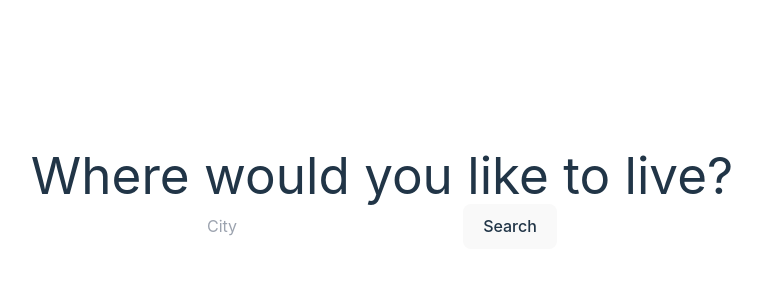
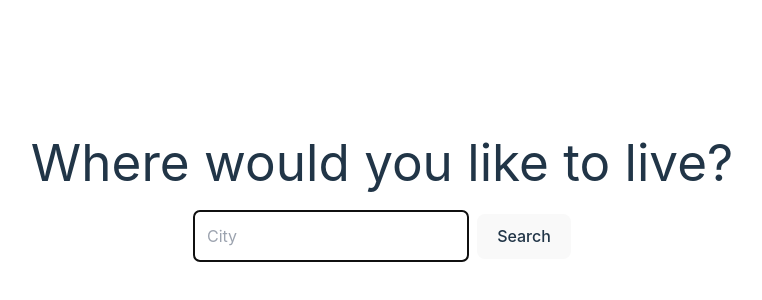
Before and after one commit to lukeNorris1/REAL-Realestate, a React (Vite) app in the folder frontend/: page / in a window 1280 px wide. Shown: the part 202-502 px from the top of the page, without its empty margins (258-1020 px from the left). Built offline with nearby package versions, Linux system fonts and the light colour scheme.

Commit message:
Frontend: finished home and link to search for backend

```diff
--- a/frontend/src/App.tsx
+++ b/frontend/src/App.tsx
@@ -5,6 +5,7 @@ import "./App.css";
 import { Route, Routes } from "react-router-dom";
 
 import  Home  from './pages/Home'
+import SearchPage from "./pages/SearchPage";
 
 function App() {
   const [count, setCount] = useState(0);
@@ -13,6 +14,7 @@ function App() {
   return (
     <Routes>
       <Route path="/" element={<Home />} />
+      <Route path="search/:city" element={<SearchPage />} />
     </Routes>
   );
 }
--- a/frontend/src/pages/Home.tsx
+++ b/frontend/src/pages/Home.tsx
@@ -1,18 +1,35 @@
-import React from "react";
+import React, { useState } from "react";
+import { useNavigate } from "react-router-dom";
 
 export default function Home() {
+  const [searchText, setSearchText] = useState("");
+
+  const navigate = useNavigate();
 
   function buttonHandler(e: React.MouseEvent<HTMLButtonElement, MouseEvent>) {
     e.preventDefault();
-    console.log(`clicked`);
+    console.log(`${searchText}`);
+    navigate("/search/" + searchText, { replace: true });
   }
+
+  const onChangeHandler = (event:any) => {
+    setSearchText(event.target.value);
+  };
 
   return (
     <div className="App">
       <h1 className="">Where would you like to live?</h1>
-      <form>
-        <input className="mr-2" placeholder="City"></input>
-        <button onClick={(e) => buttonHandler(e)}> Search </button>
+      <form className="mt-5">
+        <input
+          inputMode="text"
+          className="mr-2 p-3 border-solid border-2 border-black rounded-md"
+          placeholder="City"
+          autoFocus
+          onChange={onChangeHandler}
+          value={searchText}
+        ></input>
+        <button className="hover:border-black" onClick={(e) => buttonHandler(e)}> Search </button>
+
       </form>
     </div>
   );
--- /dev/null
+++ b/frontend/src/pages/SearchPage.tsx
@@ -0,0 +1,13 @@
+import React from 'react'
+import { useParams, useNavigate } from "react-router-dom";
+
+export default function SearchPage() {
+
+    const city = useParams()
+    console.log(`city: ${city.city}`)
+  return (
+    <div>
+        {city.city}
+    </div>
+  )
+}
```
